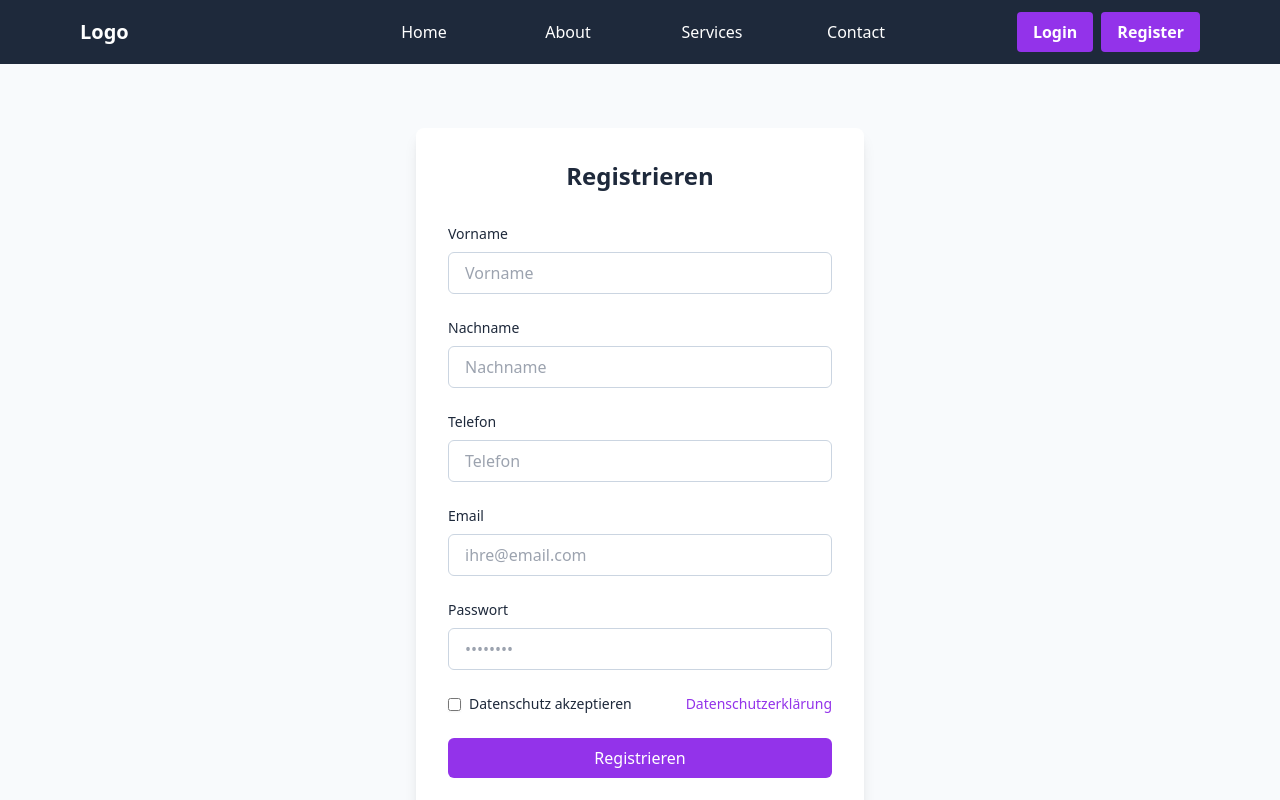
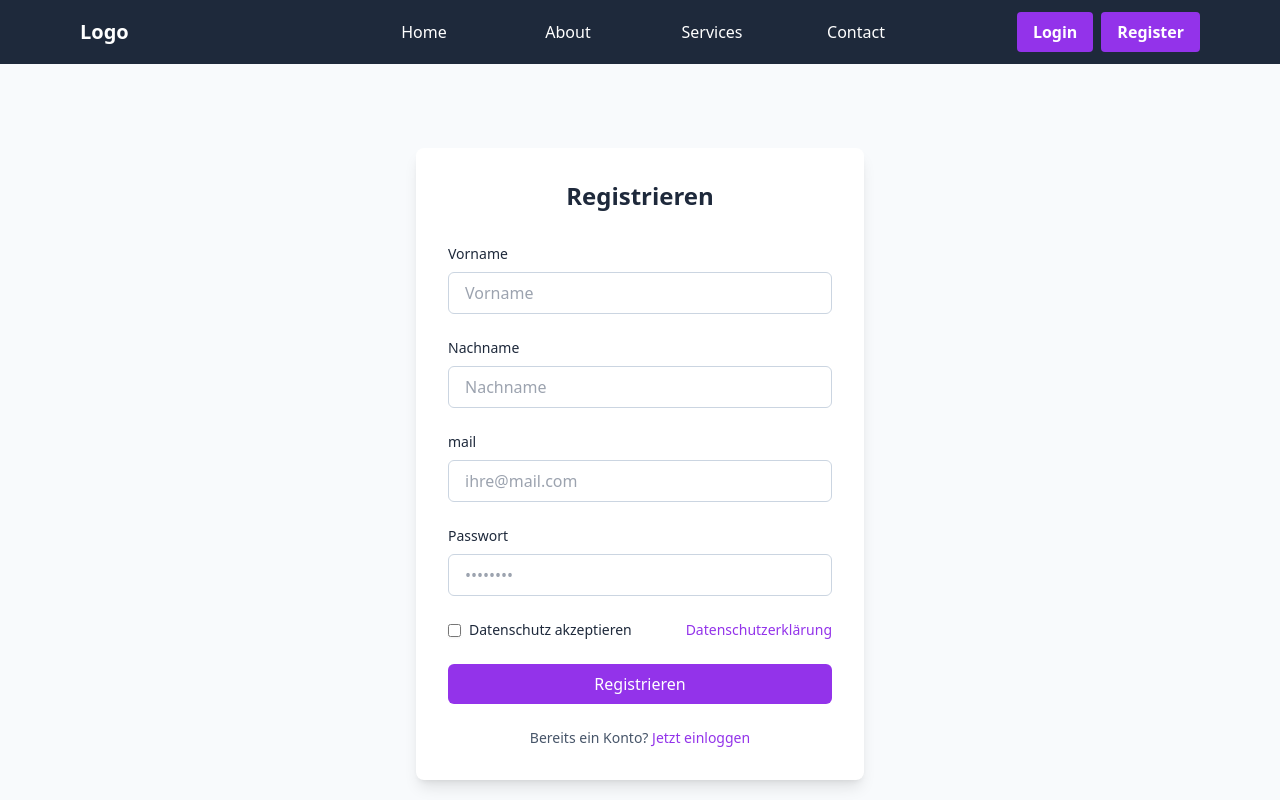
Before and after one commit to fmausberg/recruitingtests-frontend, a Next.js app: page /home/auth/register in a window 1280 px wide. Shown: the top 800 px of the page. Built offline with nearby package versions, Linux system fonts and the light colour scheme.

Commit message:
registration process implemented

```diff
--- /dev/null
+++ b/src/app/home/auth/register/confirmation/page.tsx
@@ -0,0 +1,12 @@
+"use client";
+
+import React from 'react';
+
+export default function ConfirmationPage() {
+  return (
+    <div>
+      <h1>Registration Successful</h1>
+      <p>Thank you for registering! Please check your email to verify your account.</p>
+    </div>
+  );
+}
--- a/src/app/home/auth/register/page.tsx
+++ b/src/app/home/auth/register/page.tsx
@@ -1,20 +1,45 @@
 'use client';
 import { useState } from 'react';
+import { useRouter } from 'next/navigation';
 
 export default function RegisterPage() {
     const [formData, setFormData] = useState({
-        firstname: '',
-        lastname: '',
-        telephone: '',
-        email: '',
+        firstName: '',
+        lastName: '',
+        mail: '',
         password: ''
     });
+    const [error, setError] = useState('');
+    const router = useRouter();
 
-    const handleSubmit = (e: React.FormEvent) => {
+    const handleSubmit = async (e: React.FormEvent) => {
         e.preventDefault();
-        // Hier kommt später Ihre Login-Logik
-        console.log('Form submitted:', formData);
-    };
+        setError(''); // Clear any previous error
+        const response = await fetch('http://localhost:8080/api/v0/auth/register', {
+          method: 'POST',
+          headers: {
+            'Content-Type': 'application/json',
+          },
+          body: JSON.stringify({
+            mail: formData.mail,
+            password: formData.password,
+            firstName: formData.firstName,
+            lastName: formData.lastName
+          }),
+        });
+        const data = await response.json();
+        console.log(data);
+
+        if (response.ok) {
+          if (data && data.id && data.mail) {
+            // Registration successful, redirect to confirmation page
+            router.push('/home/auth/register/confirmation');
+          }
+        } else {
+          // Registration failed, show error message
+          setError(data.message || 'There was an error with the registration. Please try again.');
+        }
+      };
 
     return (
         <div className="min-h-screen flex items-center justify-center bg-slate-50 pt-16 pb-16">
@@ -22,43 +47,44 @@ export default function RegisterPage() {
                 <h1 className="text-2xl font-bold text-center mb-8 text-textPrimary">Registrieren</h1>
 
                 <form onSubmit={handleSubmit} className="space-y-6">
-                    {/* Firstname Feld */}
+                    {/* firstName Feld */}
                     <div>
                         <label
-                            htmlFor="firstname"
+                            htmlFor="firstName"
                             className="block text-sm font-medium text-textPrimary mb-2"
                         >
                             Vorname
                         </label>
                         <input
-                            type="firstname"
-                            id="firstname"
-                            value={formData.firstname}
-                            onChange={(e) => setFormData({...formData, firstname: e.target.value})}
+                            type="firstName"
+                            id="firstName"
+                            value={formData.firstName}
+                            onChange={(e) => setFormData({...formData, firstName: e.target.value})}
                             className="w-full px-4 py-2 border rounded-md focus:outline-none focus:ring-2 focus:ring-formsDesigns-focus border-slate-300"
                             placeholder="Vorname"
                             required
                         />
                     </div>
-                    {/* Lastname Feld */}
+                    {/* lastName Feld */}
                     <div>
                         <label
-                            htmlFor="lastname"
+                            htmlFor="lastName"
                             className="block text-sm font-medium text-textPrimary mb-2"
                         >
                             Nachname
                         </label>
                         <input
-                            type="lastname"
-                            id="lastname"
-                            value={formData.lastname}
-                            onChange={(e) => setFormData({...formData, lastname: e.target.value})}
+                            type="lastName"
+                            id="laslastNamee"
+                            value={formData.lastName}
+                            onChange={(e) => setFormData({...formData, lastName: e.target.value})}
                             className="w-full px-4 py-2 border rounded-md focus:outline-none focus:ring-2 focus:ring-formsDesigns-focus border-slate-300"
                             placeholder="Nachname"
                             required
                         />
                     </div>
                     {/* Telephone Feld */}
+                    {/* no telefon field necessary
                     <div>
                         <label
                             htmlFor="telephone"
@@ -75,22 +101,22 @@ export default function RegisterPage() {
                             placeholder="Telefon"
                             required
                         />
-                    </div>
-                    {/* Email Feld */}
+                    </div> */}
+                    {/* mail Feld */}
                     <div>
                         <label
-                            htmlFor="email"
+                            htmlFor="mail"
                             className="block text-sm font-medium text-textPrimary mb-2"
                         >
-                            Email
+                            mail
                         </label>
                         <input
-                            type="email"
-                            id="email"
-                            value={formData.email}
-                            onChange={(e) => setFormData({...formData, email: e.target.value})}
+                            type="mail"
+                            id="mail"
+                            value={formData.mail}
+                            onChange={(e) => setFormData({...formData, mail: e.target.value})}
                             className="w-full px-4 py-2 border rounded-md focus:outline-none focus:ring-2 focus:ring-formsDesigns-focus border-slate-300"
-                            placeholder="ihre@email.com"
+                            placeholder="ihre@mail.com"
                             required
                         />
                     </div>
```
